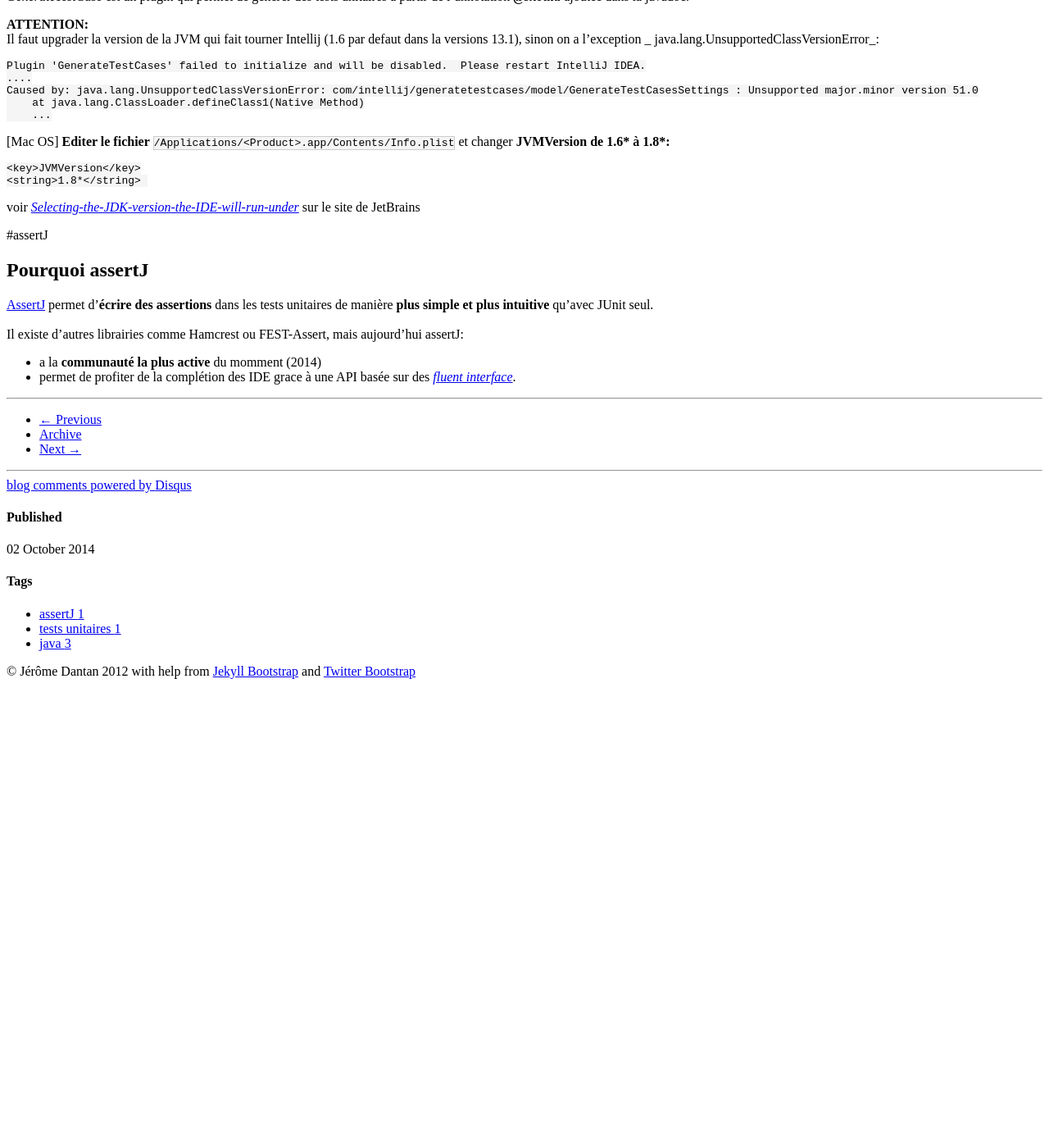
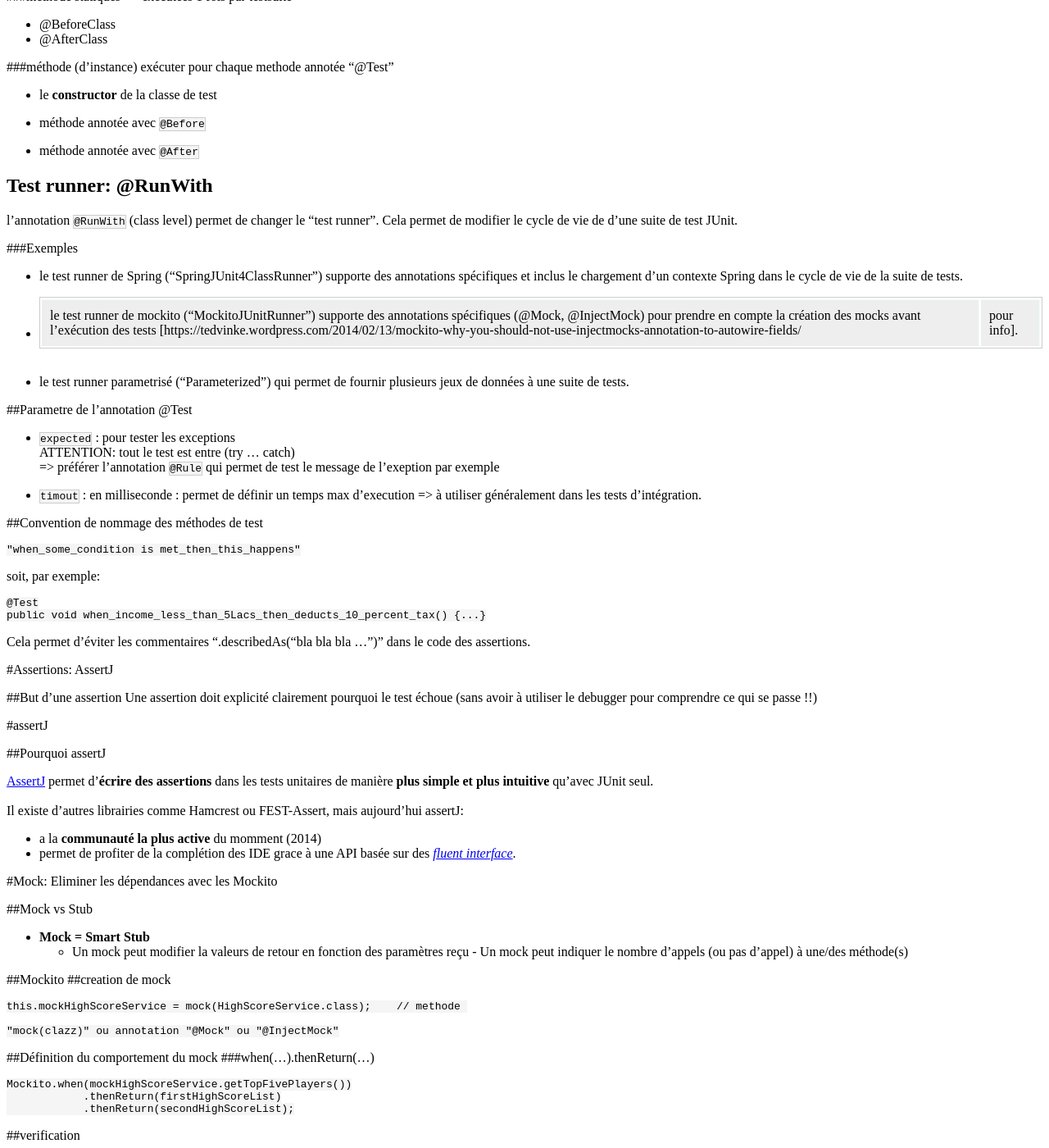
Before and after one commit to jidify/jidify.github.io, a Jekyll site: the page built from _posts/2014-10-02-tests-unitaires-en-java.md, in a window 1280 px wide and 1400 px high, scrolled down 241 px. Shown: the whole window at 82% size. Built offline with Jekyll 4.4.1, drawn with Linux system fonts in a browser that asks for light colours; comment, search, counter and statistics services are not loaded; before the commit the page ends 1085 px from its top, so only the background shows below that; some of the changed text lies outside the part shown.

Commit message:
enhance TU en java

```diff
--- a/_posts/2014-10-02-tests-unitaires-en-java.md
+++ b/_posts/2014-10-02-tests-unitaires-en-java.md
@@ -7,7 +7,120 @@ tags: [assertJ, tests unitaires, java]
 ---
 {% include JB/setup %}
 
-#_GenerateTestCase_ pour IntelliJ
+#Test Unitaire: JUnit
+##cycle de vie d'un test
+
+###methode statiques => exécutées 1 fois par testsuite
+- @BeforeClass
+- @AfterClass
+
+
+###méthode (d'instance) exécuter pour chaque methode annotée "@Test"
+
+- le **constructor** de la classe de test
+
+- méthode annotée avec `@Before`
+
+- méthode annotée avec `@After`
+
+
+## Test runner: @RunWith
+l'annotation `@RunWith` (class level) permet de changer le "test runner". Cela permet de modifier le cycle de vie de d'une suite de test JUnit.
+
+###Exemples
+- le test runner de Spring ("SpringJUnit4ClassRunner") supporte des annotations spécifiques et inclus le chargement d'un contexte Spring dans le cycle de vie de la suite de tests.
+
+
+- le test runner de mockito ("MockitoJUnitRunner") supporte des annotations spécifiques (@Mock, @InjectMock) pour prendre en compte la création des mocks avant l'exécution des tests [https://tedvinke.wordpress.com/2014/02/13/mockito-why-you-should-not-use-injectmocks-annotation-to-autowire-fields/ | pour info].
+
+- le test runner parametrisé ("Parameterized") qui permet de fournir plusieurs jeux de données à une suite de tests.
+
+
+##Parametre de l'annotation @Test
+- `expected` : pour tester les exceptions
+ATTENTION: tout le test est entre (try ... catch)
+=> préférer l'annotation `@Rule` qui permet de test le message de l'exeption par exemple
+
+- `timout` : en milliseconde : permet de définir un temps max d'execution => à utiliser généralement dans les tests d'intégration.
+
+
+##Convention de nommage des méthodes de test
+
+    "when_some_condition is met_then_this_happens"
+
+ soit, par exemple:
+
+    @Test
+    public void when_income_less_than_5Lacs_then_deducts_10_percent_tax() {...}
+
+Cela permet d'éviter les commentaires ".describedAs("bla bla bla ...")" dans le code des assertions.
+
+
+#Assertions: AssertJ
+
+##But d'une assertion
+Une assertion doit explicité clairement pourquoi le test échoue (sans avoir à utiliser le debugger pour comprendre ce qui se passe !!)
+
+
+#assertJ
+
+##Pourquoi assertJ
+
+[AssertJ](http://joel-costigliola.github.io/assertj) permet d'**écrire des assertions** dans les tests unitaires de manière **plus simple et plus intuitive** qu'avec JUnit seul.
+<br>
+Il existe d'autres librairies comme Hamcrest ou FEST-Assert, mais aujourd'hui assertJ:
+
+  - a la **communauté la plus active** du momment (2014)
+  - permet de profiter de la complétion des IDE grace à une API basée sur des _[fluent interface](http://martinfowler.com/bliki/FluentInterface.html)_.
+
+
+
+#Mock: Eliminer les dépendances avec les Mockito
+
+##Mock vs Stub
+ - **Mock = Smart Stub**
+      - Un mock peut modifier la valeurs de retour en fonction des paramètres reçu
+ 	  - Un mock peut indiquer le nombre d'appels (ou pas d'appel) à une/des méthode(s)
+
+##Mockito
+##creation de mock
+
+    this.mockHighScoreService = mock(HighScoreService.class);    // methode
+
+    "mock(clazz)" ou annotation "@Mock" ou "@InjectMock"
+
+##Définition du comportement du mock
+###when(...).thenReturn(...)
+
+    Mockito.when(mockHighScoreService.getTopFivePlayers())
+                .thenReturn(firstHighScoreList)
+                .thenReturn(secondHighScoreList);
+
+##verification
+ - vérifier que la methode "getTopFivePlayers()" à étée appelée 2 fois.
+
+     verify(mockHighScoreService, times(2)).getTopFivePlayers();
+
+##les Spy
+       MailService mailService = new MailService();   // l'instance
+		mailService = Mockito.spy(mailService);        // le spy sur cette instance
+
+**ATTENTION:**
+le comportement des methodes des Spy est défini avec `doXXX(...).when(spy_instance).spiedMethod()`:
+
+		          Mockito.doReturn(...).when(mySpy).theMedodSpied()
+		          Mockito.doNothing(...).when(mySpy).theMedodSpied()
+
+la vérification avec les Spy:
+on utilise le pattern suivant `verify(spy_instance, verificationTODO()).spiedMethod()`:
+
+    Mockito.verify(mySpy, Mockito.never()).theMedodSpied();     //
+
+
+
+
+#Outils
+##_GenerateTestCase_ pour IntelliJ
 
 _GenerateTestCase_ est un plugin qui permet de générer des tests unitaires à partir de l'annotation _**@should**_ ajoutée dans la javadoc.
 
@@ -27,14 +140,3 @@ Il faut upgrader la version de la JVM qui fait tourner Intellij (1.6 par defaut
     <string>1.8*</string>
 
 voir _[Selecting-the-JDK-version-the-IDE-will-run-under](https://intellij-support.jetbrains.com/entries/23455956-Selecting-the-JDK-version-the-IDE-will-run-under)_ sur le site de JetBrains
-
-#assertJ
-
-## Pourquoi assertJ
-
-[AssertJ](http://joel-costigliola.github.io/assertj) permet d'**écrire des assertions** dans les tests unitaires de manière **plus simple et plus intuitive** qu'avec JUnit seul.
-<br>
-Il existe d'autres librairies comme Hamcrest ou FEST-Assert, mais aujourd'hui assertJ:
-
-  - a la **communauté la plus active** du momment (2014)
-  - permet de profiter de la complétion des IDE grace à une API basée sur des _[fluent interface](http://martinfowler.com/bliki/FluentInterface.html)_.
```
